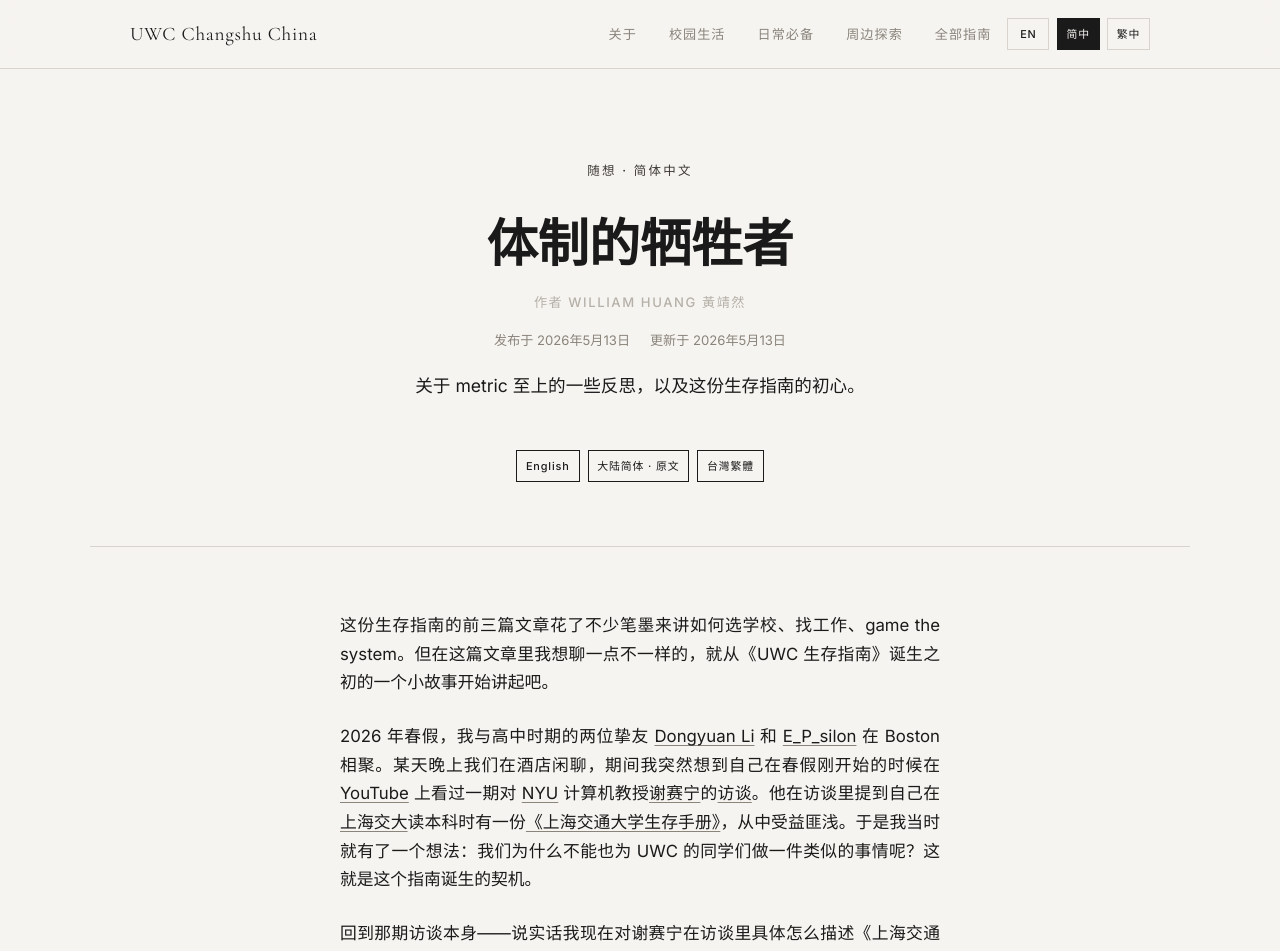
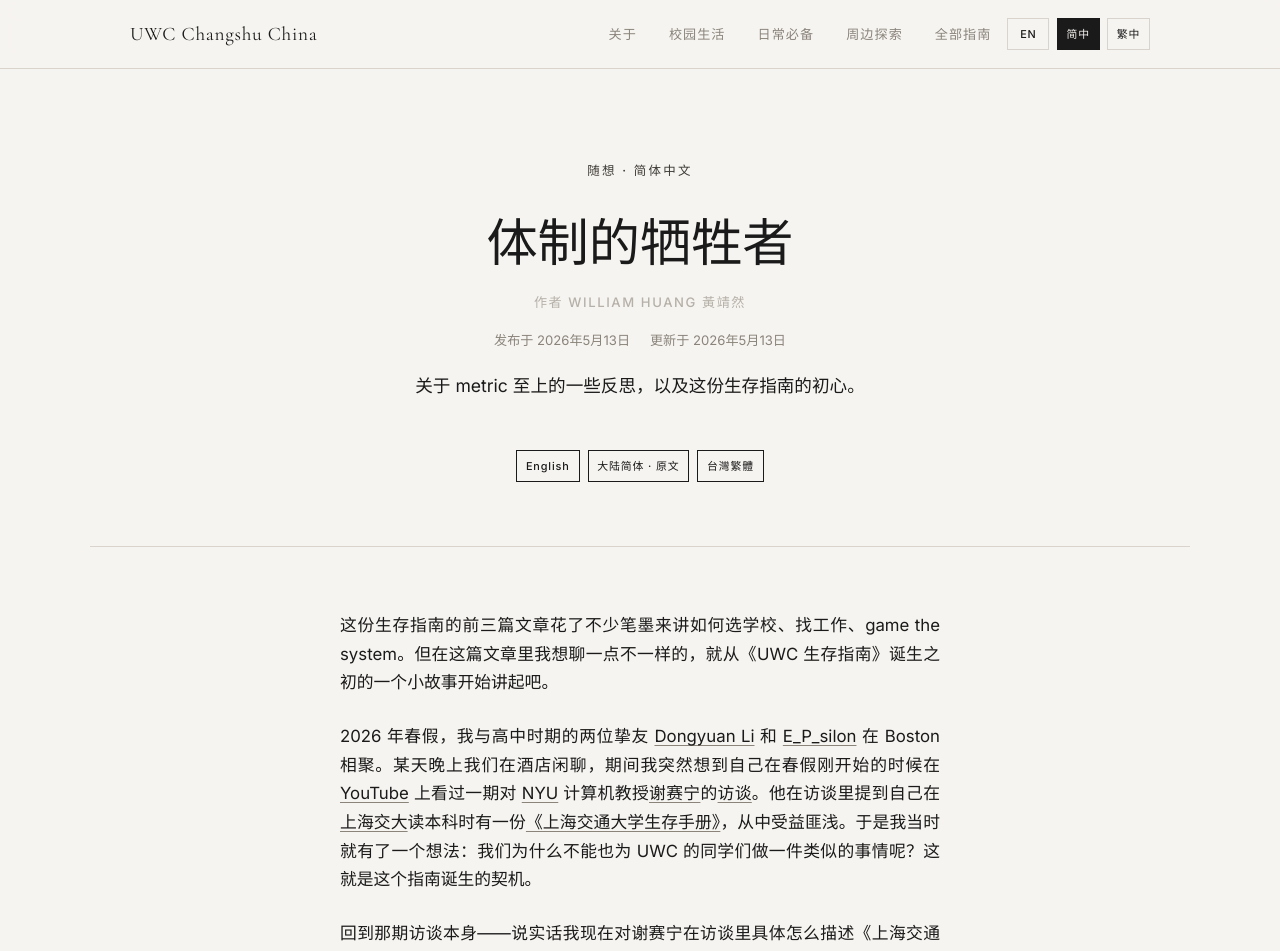
Before and after one commit to United-World-College/UWC-Survival-Guide, a Jekyll site: the page built from website/_guides/chinese/victims-of-the-system-CN.md, in a window 1280 px wide and 1400 px high. Shown: the top 951 px of the window. Built offline with Jekyll 4.4.1, drawn with Linux system fonts in a browser that asks for light colours.

Commit message:
style: render Chinese article headings in unbolded Song serif
Chinese (zh-CN / zh-TW) guide titles and in-article headings (h1-h6)
now render in Noto Serif SC at normal weight instead of bold sans-serif.
Admin preview windows also request the Noto Serif SC webfont so previews
match the published site.

```diff
--- a/website/assets/css/styles.css
+++ b/website/assets/css/styles.css
@@ -643,6 +643,12 @@
   color: var(--dark);
   line-height: 1.2;
   margin-bottom: 1rem;
+}
+
+/* Chinese (zh-CN / zh-TW) guide titles: Song/serif, unbolded */
+html[lang^="zh"] .guide-hero h1 {
+  font-family: "Noto Serif SC", "Songti SC", "STSong", "SimSun", serif;
+  font-weight: 400;
 }
 
 .guide-byline {
@@ -818,6 +824,17 @@
   text-transform: uppercase;
   letter-spacing: 0.06em;
   margin: 1.3rem 0 0.55rem;
+}
+
+/* Chinese (zh-CN / zh-TW) article headings: Song/serif, unbolded */
+html[lang^="zh"] .guide-content h1,
+html[lang^="zh"] .guide-content h2,
+html[lang^="zh"] .guide-content h3,
+html[lang^="zh"] .guide-content h4,
+html[lang^="zh"] .guide-content h5,
+html[lang^="zh"] .guide-content h6 {
+  font-family: "Noto Serif SC", "Songti SC", "STSong", "SimSun", serif;
+  font-weight: 400;
 }
 
 .guide-content p {
--- a/website/assets/js/admin.js
+++ b/website/assets/js/admin.js
@@ -1066,7 +1066,7 @@
       '<title>PREVIEW \u2014 ' + escapeHtml(f.title) + '</title>' +
       '<link rel="preconnect" href="https://fonts.googleapis.com">' +
       '<link rel="preconnect" href="https://fonts.gstatic.com" crossorigin>' +
-      '<link href="https://fonts.googleapis.com/css2?family=Cormorant+Garamond:ital,wght@0,300;0,400;0,500;1,300;1,400&family=Inter:wght@300;400;500&family=Noto+Sans+SC:wght@300;400;500;700&display=swap" rel="stylesheet">' +
+      '<link href="https://fonts.googleapis.com/css2?family=Cormorant+Garamond:ital,wght@0,300;0,400;0,500;1,300;1,400&family=Inter:wght@300;400;500&family=Noto+Serif+SC:wght@300;400;500&family=Noto+Sans+SC:wght@300;400;500;700&display=swap" rel="stylesheet">' +
       (stylesheetHref ? '<link rel="stylesheet" href="' + stylesheetHref + '">' : '') +
       '<style>body{font-family:"Inter",-apple-system,Helvetica,Arial,sans-serif;}' +
       '.preview-banner{position:sticky;top:0;z-index:999;background:#2c2a26;color:#f6f4f0;text-align:center;' +
@@ -1346,7 +1346,7 @@
         'pw.document.write("<!DOCTYPE html><html lang=\\""+plang+"\\"><head><meta charset=UTF-8><meta name=viewport content=\\"width=device-width,initial-scale=1\\">' +
           '<title>PREVIEW \\u2014 "+esc(title)+"<\\/title>' +
           '<link rel=preconnect href=https://fonts.googleapis.com><link rel=preconnect href=https://fonts.gstatic.com crossorigin>' +
-          '<link href=\\"https://fonts.googleapis.com/css2?family=Cormorant+Garamond:ital,wght@0,300;0,400;0,500;1,300;1,400&family=Inter:wght@300;400;500&family=Noto+Sans+SC:wght@300;400;500;700&display=swap\\" rel=stylesheet>"' +
+          '<link href=\\"https://fonts.googleapis.com/css2?family=Cormorant+Garamond:ital,wght@0,300;0,400;0,500;1,300;1,400&family=Inter:wght@300;400;500&family=Noto+Serif+SC:wght@300;400;500&family=Noto+Sans+SC:wght@300;400;500;700&display=swap\\" rel=stylesheet>"' +
           '+(STYLESHEET?"<link rel=stylesheet href=\\""+STYLESHEET+"\\">":"")' +
           '+"<style>body{font-family:Inter,-apple-system,Helvetica,Arial,sans-serif;}.preview-banner{position:sticky;top:0;z-index:999;background:#2c2a26;color:#f6f4f0;text-align:center;padding:0.55rem 1rem;font-size:0.75rem;font-weight:500;letter-spacing:0.18em;text-transform:uppercase;}<\\/style>' +
           '<\\/head><body><div class=preview-banner>"+esc(L.preview_banner)+"<\\/div>' +
@@ -2105,7 +2105,7 @@
       '<title>PREVIEW \u2014 ' + escapeHtml(title) + '</title>' +
       '<link rel="preconnect" href="https://fonts.googleapis.com">' +
       '<link rel="preconnect" href="https://fonts.gstatic.com" crossorigin>' +
-      '<link href="https://fonts.googleapis.com/css2?family=Cormorant+Garamond:ital,wght@0,300;0,400;0,500;1,300;1,400&family=Inter:wght@300;400;500&family=Noto+Sans+SC:wght@300;400;500;700&display=swap" rel="stylesheet">' +
+      '<link href="https://fonts.googleapis.com/css2?family=Cormorant+Garamond:ital,wght@0,300;0,400;0,500;1,300;1,400&family=Inter:wght@300;400;500&family=Noto+Serif+SC:wght@300;400;500&family=Noto+Sans+SC:wght@300;400;500;700&display=swap" rel="stylesheet">' +
       (stylesheetHref ? '<link rel="stylesheet" href="' + stylesheetHref + '">' : '') +
       '<style>body{font-family:"Inter",-apple-system,Helvetica,Arial,sans-serif;}' +
       '.preview-banner{position:sticky;top:0;z-index:999;background:#2c2a26;color:#f6f4f0;text-align:center;' +
```
